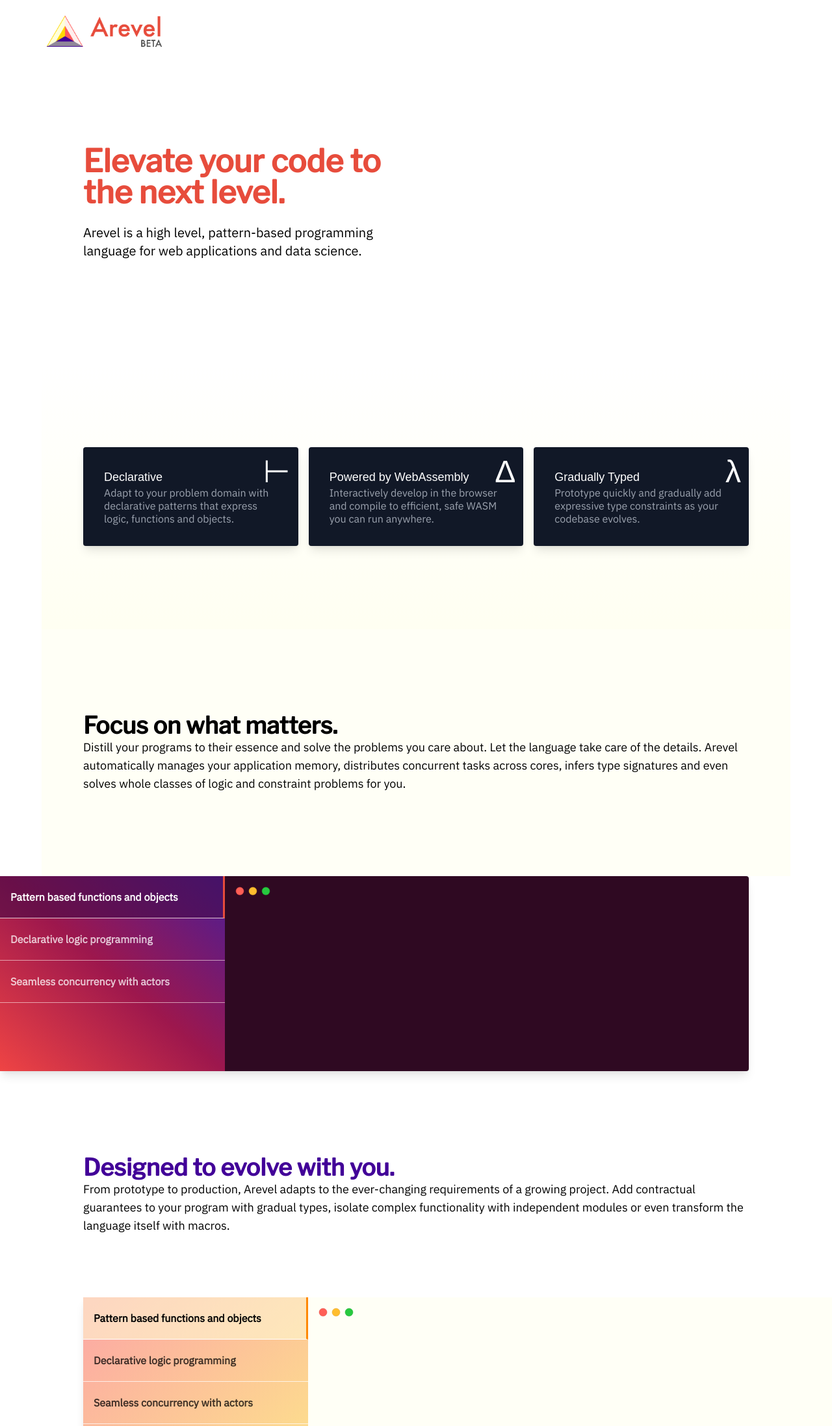
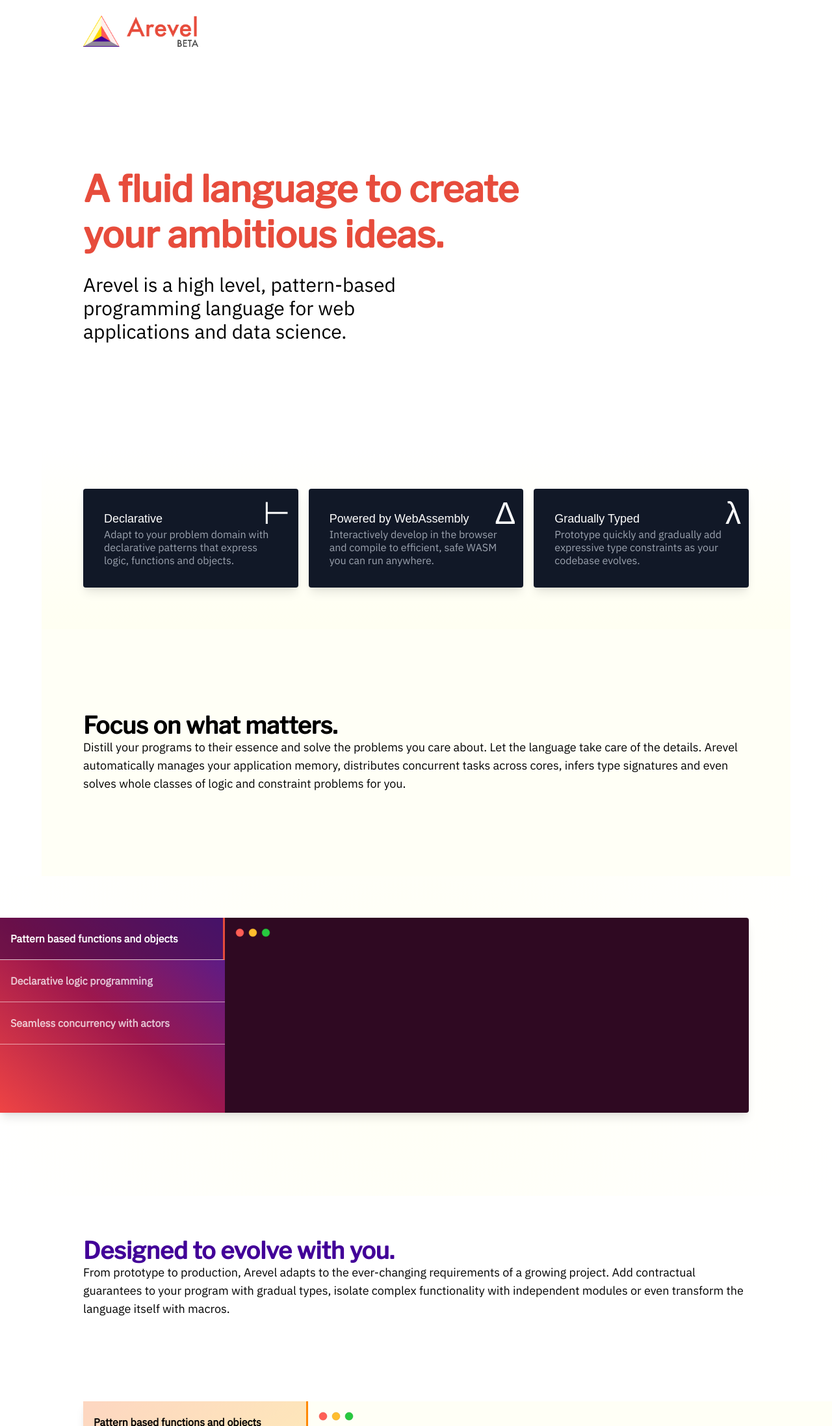
Before and after one commit to Feni/informal-landing, a plain HTML site: page landing.html in a window 1280 px wide. Shown: the top 2194 px of the page at 65% size. Drawn offline with nearby package versions, Linux system fonts and the light colour scheme.

Commit message:
Tweak headline, responsive padding and gradients.

```diff
--- a/landing.html
+++ b/landing.html
@@ -33,8 +33,8 @@
     <header>
       <nav role="navigation" class="flex bg-white items-center flex-wrap p-6 justify-between">
 
-      <div class="w-full max-w-screen-xl relative mx-auto px-6">
-        <div class="logo lg:w-1/4 xl:w-1/5 pl-6 pr-6 lg:pr-8">
+      <div class="w-full max-w-6xl relative mx-auto">
+        <div class="logo px-4 md:px-16">
           <img class="block h-12" src="static/images/Arevel_programming_logo.png" alt="Arevel logo"/>
         </div>
       </div>
@@ -42,12 +42,15 @@
       </nav>
     </header>
 
-    <section class="max-w-6xl relative mx-auto px-16 pt-32 pb-32 md:pb-24">
-        <div class="inline-block pb-16">
-            <h1 class="text-5xl inline-block max-w-lg font-heading font-bold pb-6 fg-red">
-              Elevate your code to the next level.</h1>
+    <section class="max-w-6xl relative mx-auto px-4 md:px-16 py-16 md:py-32 md:pb-24">
+        <div class="inline-block pt-8 pb-16">
+          <!-- text-4xl md:text-5xl lg:text-6xl -->
+            <h1 class="headline inline-block max-w-2xl font-heading font-bold pb-6 fg-red">
+              <!-- A fluid language for your ambitious ideas. -->
+              A fluid language to create your ambitious ideas.
+            </h1>
              <br>
-            <h2 class="text-xl max-w-md inline-block font-body">
+            <h2 class="text-xl md:text-2xl lg:text-3xl  max-w-xl inline-block font-body">
               Arevel is a high level, pattern-based programming language for web applications and data science.
             </h2>
         </div>
@@ -57,7 +60,7 @@
     <!--
       The symbols here are a reference to the curry-howard-lambek correspondence.
     -->
-      <section class="max-w-6xl relative mx-auto px-16 pt-32 pb-32 bg-fade-in">
+      <section class="max-w-6xl relative mx-auto px-4 md:px-16 py-8 md:py-16 bg-fade-in">
         <section class="grid grid-cols-1 md:grid-cols-3 gap-4 showcase">
 
           <div class="bg-gray-900 shadow-lg rounded p-3">
@@ -107,7 +110,7 @@
 
 
 
-      <section class="max-w-6xl relative mx-auto px-16 pt-32 pb-32 bg-yellow">
+      <section class="max-w-6xl relative mx-auto px-16 py-32 bg-yellow">
           <h2 class="text-4xl font-heading font-bold">
             Focus on what matters.
           </h2>
@@ -125,6 +128,8 @@
         Code-sections were written in a highlighter, and extracted as
         HTML so we don't need to ship a whole editor for the landing page.
       -->
+      <div class="py-16 pb-32 bg-yellow-white-radial">
+
       <section class="tabs bg-purple shadow-lg md:rounded-r fg-white max-w-6xl">
 
         <input type="radio" id="tab-1" name="tab-group-1" checked>
@@ -166,8 +171,10 @@
         </div>
       </section>
 
+    </div>
 
-      <section class="max-w-6xl relative mx-auto px-16 pt-32 pb-32 md:pb-24">
+
+      <section class="max-w-6xl relative mx-auto px-16 pt-16 pb-32">
         <h2 class="text-4xl font-heading font-bold fg-purple">Designed to evolve with you.</h2>
         <p class="text-lg">
           From prototype to production, Arevel adapts to the ever-changing requirements of a growing project.
--- a/static/css/base.css
+++ b/static/css/base.css
@@ -97,7 +97,10 @@
 .bg-light-purple {
     /* background-color: #908799; */
     /* background-color: rgba(66, 0, 152, 0.15); */
+}
 
+.bg-yellow-white-radial {
+    background: radial-gradient(circle, rgba(255, 255, 217, 0.5) 0%, rgba(255,255,217,0.25) 15%, rgb(255, 255, 255) 100%);
 }
 
 .bg-grey {
@@ -212,6 +215,7 @@
 
 
 
+
   #tab-1:checked ~ #content-1,
   #tab-2:checked ~ #content-2,
   #tab-3:checked ~ #content-3,
@@ -230,6 +234,10 @@
     margin-left: auto;
 }
 
+.headline {
+    font-size: 56px;
+}
+
 
 /* sm */
 @media (max-width: 640px) {
@@ -245,6 +253,10 @@
     .tab-content {
         width: 100%;
     }
+
+    .headline {
+        font-size: 48px;
+    }
 }
 
 @media (min-width: 768px) {
```
